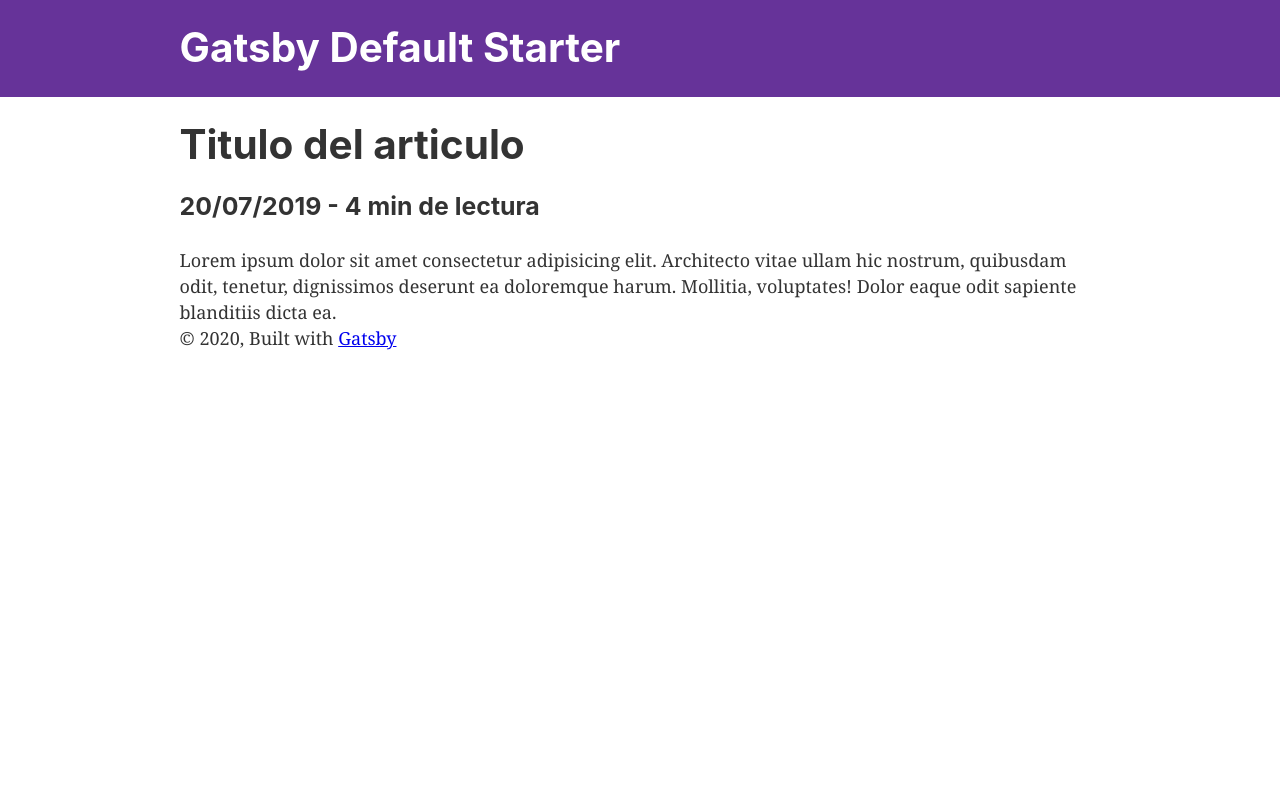
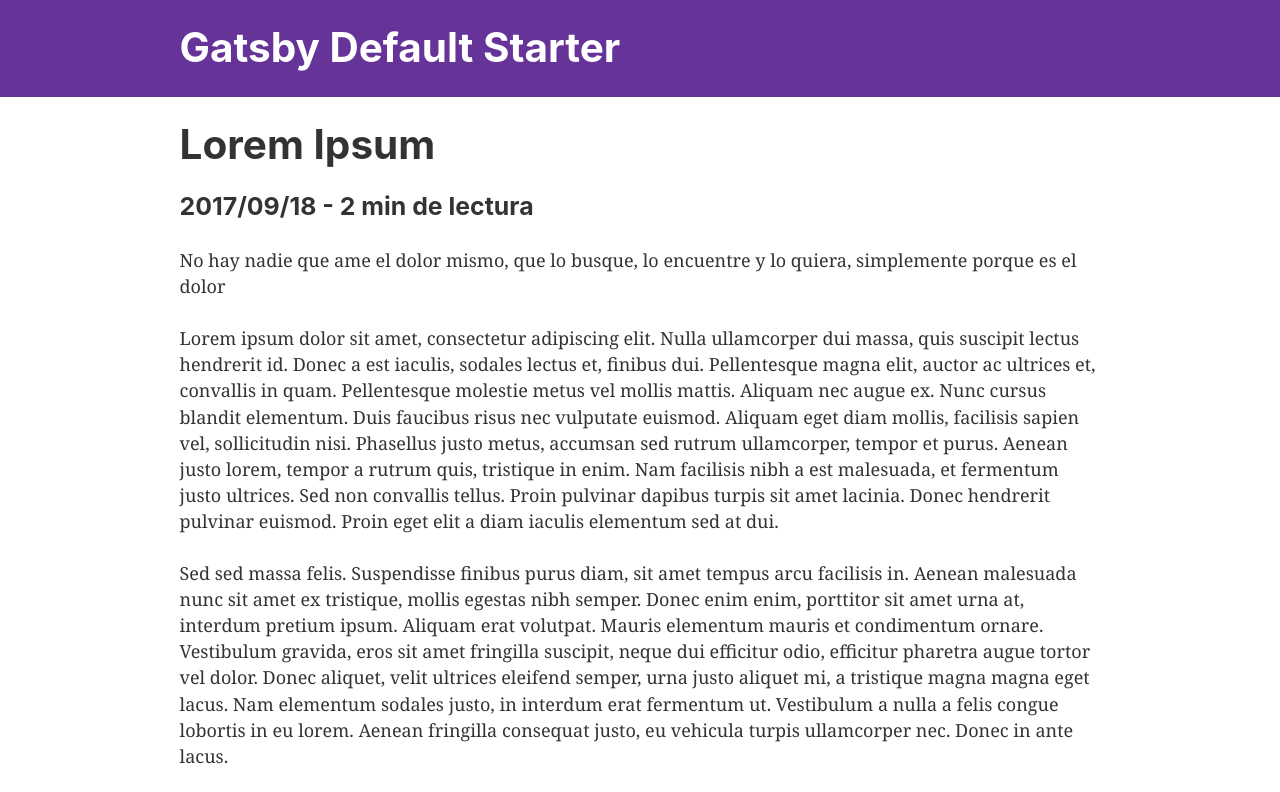
Before and after one commit to aprendegatsby/create-pages-programmatically, a Gatsby site: page /lorem/ in a window 1280 px wide. Shown: the top 792 px of the page. Built offline with nearby package versions, Linux system fonts and the light colour scheme; Gatsby itself is replaced by a stand-in of ours.

Commit message:
Añadimos los datos al template de posts

```diff
--- a/src/templates/blog-posts.js
+++ b/src/templates/blog-posts.js
@@ -1,18 +1,31 @@
 import React from "react"
+import { graphql } from "gatsby"
 import Layout from "../components/layout"
 
-const BlogPost = () => {
+const BlogPost = ({ data }) => {
+  const post = data.markdownRemark
   return (
     <Layout>
-      <h1>Titulo del articulo</h1>
-      <h3>20/07/2019 - 4 min de lectura</h3>
-      <div>
-        Lorem ipsum dolor sit amet consectetur adipisicing elit. Architecto
-        vitae ullam hic nostrum, quibusdam odit, tenetur, dignissimos deserunt
-        ea doloremque harum. Mollitia, voluptates! Dolor eaque odit sapiente
-        blanditiis dicta ea.
-      </div>
+      <h1>{post.frontmatter.title}</h1>
+      <h3>
+        {post.frontmatter.date} - {post.timeToRead} min de lectura
+      </h3>
+      <div dangerouslySetInnerHTML={{ __html: post.html }} />
     </Layout>
   )
 }
+
+export const query = graphql`
+  query($slug: String!) {
+    markdownRemark(fields: { slug: { eq: $slug } }) {
+      html
+      timeToRead
+      frontmatter {
+        date
+        title
+      }
+    }
+  }
+`
+
 export default BlogPost
```
